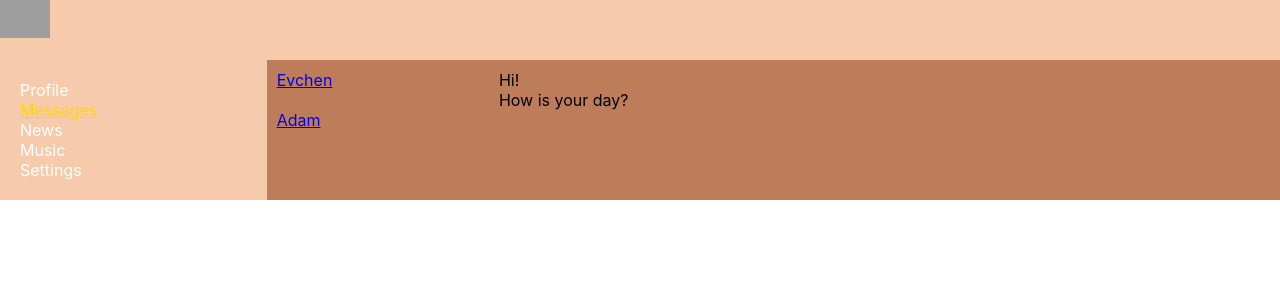
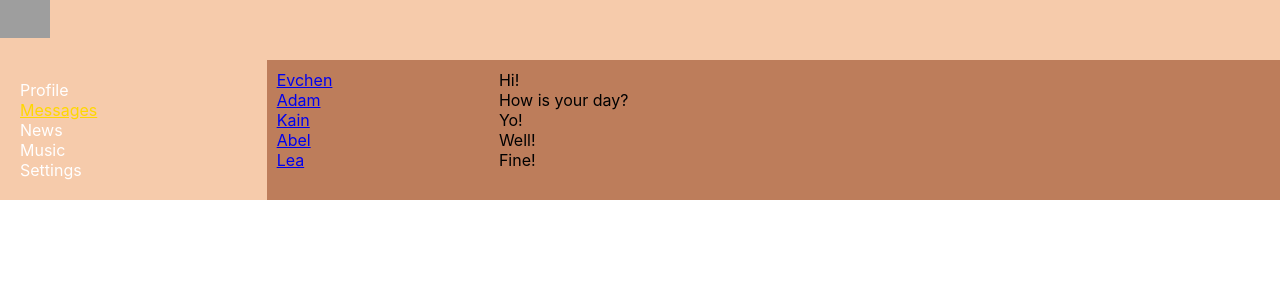
Before and after one commit to e-nie/samurai-way-eva, a React (Create React App) app: page /dialogs in a window 1280 px wide. Shown: the top 300 px of the page. Built offline with nearby package versions, Linux system fonts and the light colour scheme; grey boxes are pictures that could not be loaded.

Commit message:
add onClick, useRef

```diff
--- a/src/App.js
+++ b/src/App.js
@@ -3,30 +3,28 @@ import Header from './components/Header/Header';
 import Navbar from './components/Navbar/Navbar';
 import Profile from './components/Profile/Profile';
 import Dialogs from './components/Dialogs/Dialogs';
-import { BrowserRouter, Routes, Route } from 'react-router-dom';
+import { Routes, Route } from 'react-router-dom';
 import News from './components/News/News';
 import Music from './components/Music/Music';
 import Settings from './components/Settings/Settings';
 
 
-const App = () => {
+const App = (props) => {
     return (
-        <BrowserRouter>
         <div className = 'app-wrapper'>
             <Header />
             <Navbar />
             <div className = 'app-wrapper-content'>
                 <Routes>
-                        <Route path = '/profile' element = { <Profile /> } />
-                        <Route path = '/dialogs/*' element = { <Dialogs /> } />
-                        <Route path = '/news'  element={<News/>}/>
-                        <Route path = '/music'  element={<Music/>}/>
-                        <Route path = '/settings'  element={<Settings/>}/>
+                    <Route path = '/dialogs/*' element = { <Dialogs state = { props.state.dialogsPage } /> } />
+                    <Route path = '/profile' element = { <Profile state = { props.state.profilePage } /> } />
+                    <Route path = '/news' element = { <News /> } />
+                    <Route path = '/music' element = { <Music /> } />
+                    <Route path = '/settings' element = { <Settings /> } />
                 </Routes>
             </div>
             {/*<Profile />*/ }
         </div>
-        </BrowserRouter>
     );
 
 
--- /dev/null
+++ b/src/components/Dialogs/DialogItem/DialogsItem.js
@@ -0,0 +1,17 @@
+import React from 'react';
+import s from '../Dialogs.module.css';
+import { NavLink } from 'react-router-dom';
+
+const DialogItem = (props) => {
+    let path = '/dialogs/*' + props.id;
+    return (
+        <div className = { s.dialog + " " + s.active }>
+            <NavLink to = { path }>{ props.name }</NavLink>
+        </div>
+    );
+};
+
+
+
+
+export default DialogItem;
--- a/src/components/Dialogs/Dialogs.js
+++ b/src/components/Dialogs/Dialogs.js
@@ -1,50 +1,21 @@
 import React from 'react';
 import s from './Dialogs.module.css';
 import { NavLink } from 'react-router-dom';
+import DialogItem from './DialogItem/DialogsItem';
+import Message from './Message/Message';
 
-const DialogItem = (props) => {
-    let path = '/dialogs/*' + props.id;
-    return (
-        <div className = { s.dialog + " " + s.active }>
-            <NavLink to = { path }>{ props.name }</NavLink>
-        </div>
-    );
-};
 
-const Message = (props) => {
-    return (
-        <div className = { s.dialogs }>{ props.message }</div>
-    );
-};
 const Dialogs = (props) => {
-
-    let dialogsData = [
-        { id: 1, name: 'Evchen' },
-        { id: 2, name: 'Adam' },
-        { id: 3, name: 'Kain' },
-        { id: 4, name: 'Abel' },
-        { id: 5, name: 'Lea' },
-    ];
-    let messagesData = [
-        { id: 1, message: 'Hi!' },
-        { id: 2, message: 'How is your day?' },
-        { id: 3, message: 'Yo!' },
-        { id: 4, message: 'Well!' },
-        { id: 5, message: 'Fine!' },
-    ];
-
+    let dialogsElements = props.state.dialogs.map(d => <DialogItem name = { d.name } id = { d.id } />);
+    let messagesElements = props.state.messages.map(m => <Message id = { m.id } message = { m.message } />);
 
     return (
         <div className = { s.dialogs }>
             <div className = { s.dialogsItems }>
-                <DialogItem name = { dialogsData[0].name } id = { dialogsData[0].id } />
-                <DialogItem name = { dialogsData[1].name } id = { dialogsData[1].id } />
-
+                { dialogsElements }
             </div>
             <div className = { s.messages }>
-                <Message message = { messagesData[0].message } />
-                <Message message = { messagesData[1].message } />
-
+                { messagesElements }
             </div>
         </div>
     );
--- a/src/components/Dialogs/Dialogs.module.css
+++ b/src/components/Dialogs/Dialogs.module.css
@@ -7,10 +7,15 @@
 .dialogsItems .active {
     color: gold;
 }
-.dialog {
+.dialogsItems {
     padding: 10px;
+    color: white;
 }
 
 .messages {
     padding: 10px;
 }
+
+.messages .message {
+    color: white;
+}
--- /dev/null
+++ b/src/components/Dialogs/Message/Message.js
@@ -0,0 +1,11 @@
+import React from 'react';
+import s from '../Dialogs.module.css';
+
+
+const Message = (props) => {
+    return (
+        <div className = { s.dialogs }>{ props.message }</div>
+    );
+};
+
+export default Message;
--- a/src/components/Profile/MyPosts/MyPosts.js
+++ b/src/components/Profile/MyPosts/MyPosts.js
@@ -4,25 +4,28 @@ import Post from './Post/Post';
 
 const MyPosts = (props) => {
 
-    let postsData = [
-        { id: 1, message: 'Hi, how are you?', likesCount: 15 },
-        { id: 2, message: "It's my first post", likesCount: 20 },
-    ];
+    let postsElements = props.posts.map(p => <Post message = { p.message } likesCount = { p.likesCount } />);
+
+    let newPostElement = React.createRef();
+
+    const addPost = () => {
+        let text = newPostElement.current.value;
+        alert(text);
+    };
 
     return (<div className = { s.postsBlock }>
         <h3>My posts</h3>
         <div>
             <div>
-                <textarea></textarea>
+                <textarea ref = { newPostElement }></textarea>
             </div>
             <div>
-                <button>Add post</button>
+                <button onClick = { addPost }>Add post</button>
             </div>
 
         </div>
         <div className = { s.posts }>
-            <Post message = {postsData[0].message} likesCount = {postsData[0].likesCount} />
-            <Post message = {postsData[1].message} likesCount = {postsData[1].likesCount} />
+            { postsElements }
 
         </div>
     </div>);
--- a/src/components/Profile/Profile.js
+++ b/src/components/Profile/Profile.js
@@ -3,11 +3,12 @@ import s from './Profile.module.css';
 import MyPosts from './MyPosts/MyPosts';
 import ProfileInfo from './ProfileInfo/ProfileInfo';
 
-const Profile = () => {
+const Profile = (props) => {
+
     return (
         <div>
             <ProfileInfo />
-            <MyPosts />
+            <MyPosts posts={props.state.    posts}/>
         </div>
     );
 };
--- a/src/index.js
+++ b/src/index.js
@@ -3,15 +3,16 @@ import ReactDOM from 'react-dom/client';
 import './index.css';
 import App from './App';
 import reportWebVitals from './reportWebVitals';
-
+import state from './redux/state';
+import { BrowserRouter } from 'react-router-dom';
 
 const root = ReactDOM.createRoot(document.getElementById('root'));
 root.render(
-
-  <React.StrictMode>
-    <App />
-  </React.StrictMode>
-
+    <React.StrictMode>
+        <BrowserRouter>
+            <App state = { state } />
+        </BrowserRouter>
+    </React.StrictMode>
 );
 
 // If you want to start measuring performance in your app, pass a function
--- /dev/null
+++ b/src/redux/state.js
@@ -0,0 +1,29 @@
+let state = {
+    profilePage: {
+        posts: [
+            { id: 1, message: 'Hi, how are you?', likesCount: 15 },
+            {
+            id: 2, message: "It's my first post", likesCount: 20
+        },
+            { id: 3, message: "Hi there!", likesCount: 20 },
+            { id: 4, message: "Yo!", likesCount: 20 },
+        ]
+    },
+    dialogsPage: {
+        dialogs: [
+            { id: 1, name: 'Evchen' },
+            { id: 2, name: 'Adam' }, { id: 3, name: 'Kain' },
+            { id: 4, name: 'Abel'},
+            { id: 5, name: 'Lea' },
+        ],
+        messages:   [
+            { id: 1, message: 'Hi!' },
+            { id: 2, message: 'How is your day?' },
+            { id: 3, message: 'Yo!'},
+            { id: 4, message: 'Well!' },
+            { id: 5, message: 'Fine!' }
+        ]
+    }
+};
+
+export default state;
```
Lines whose indentation alone changed are shown as unchanged.
